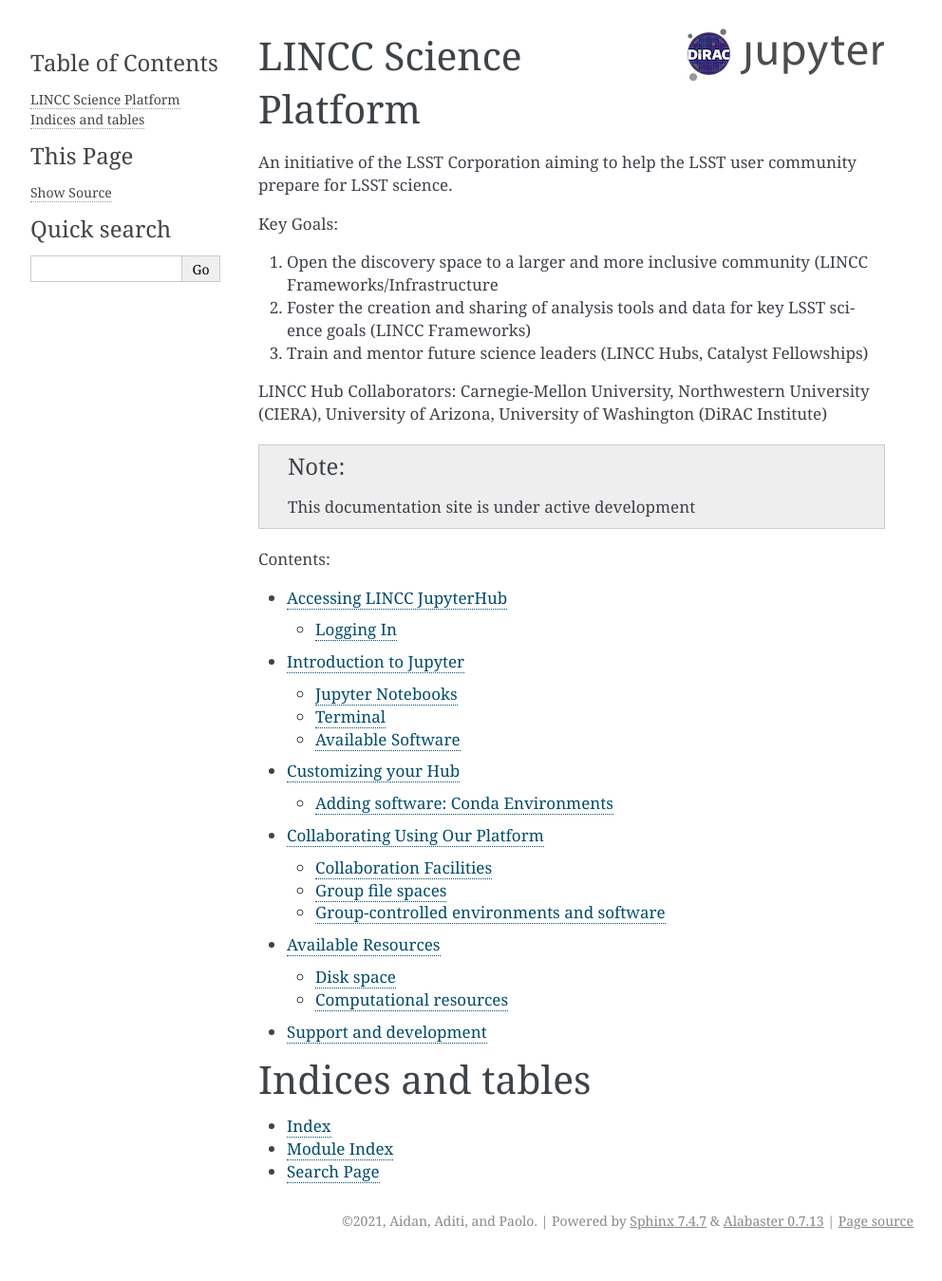
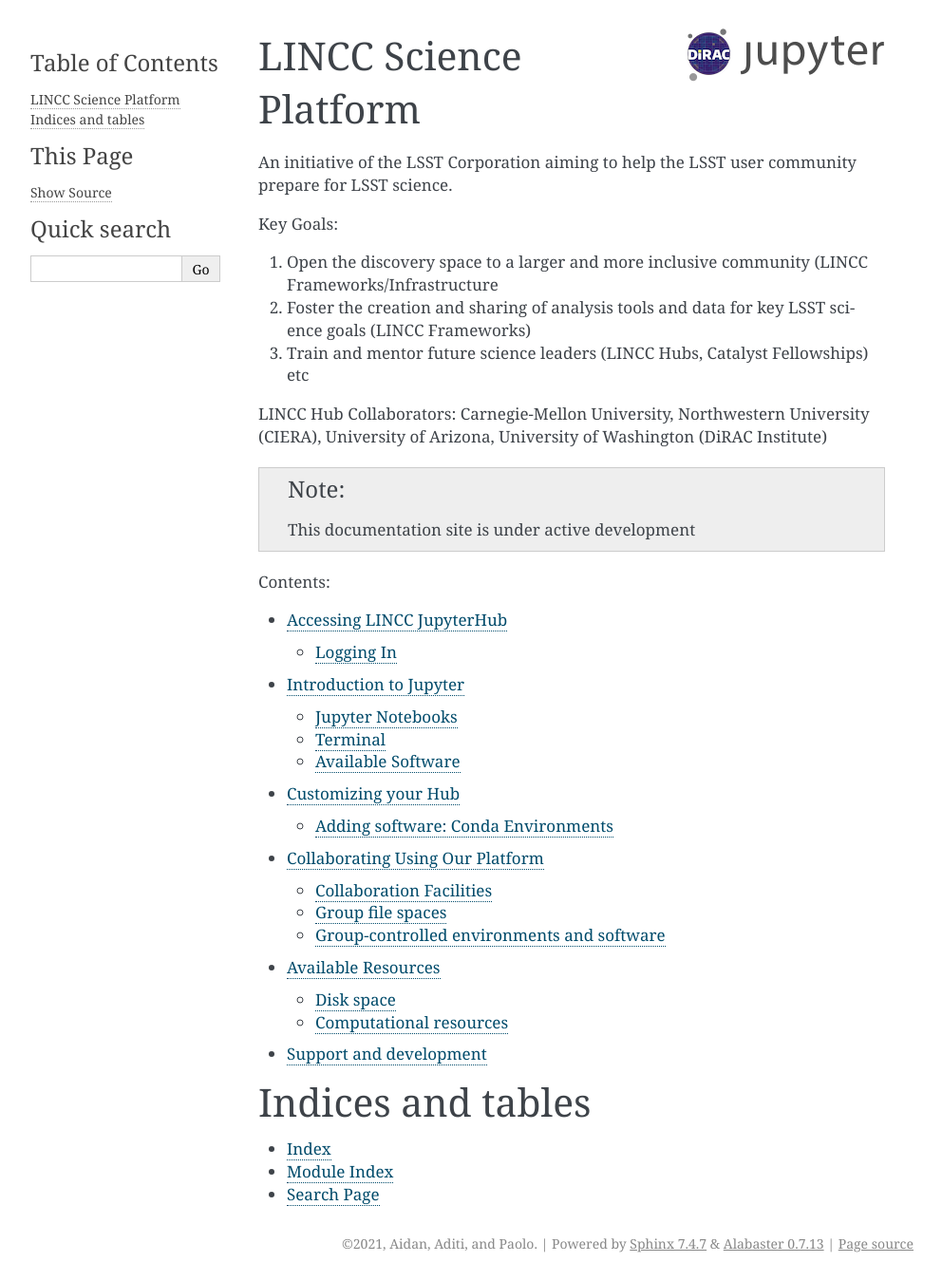
Before and after one commit to lincc-hub/lincc-hub-docs, a Sphinx documentation site: the page built from docs/source/index.rst, in a window 1280 px wide. Shown: the whole page at 95% size, without its empty margins (148-1140 px from the left). Built offline with Sphinx 7.4.7, drawn with Linux system fonts in a browser that asks for light colours; before the commit the page ends 1325 px from its top, so only the background shows below that.

```diff
--- a/docs/source/index.rst
+++ b/docs/source/index.rst
@@ -14,7 +14,7 @@ Key Goals:
 
 1. Open the discovery space to a larger and more inclusive community (LINCC Frameworks/Infrastructure
 2. Foster the creation and sharing of analysis tools and data for key LSST science goals (LINCC Frameworks)
-3. Train and mentor future science leaders (LINCC Hubs, Catalyst Fellowships)
+3. Train and mentor future science leaders (LINCC Hubs, Catalyst Fellowships) etc
 
 LINCC Hub Collaborators: Carnegie-Mellon University, Northwestern University (CIERA), University of Arizona, University of Washington (DiRAC Institute)
 
```
